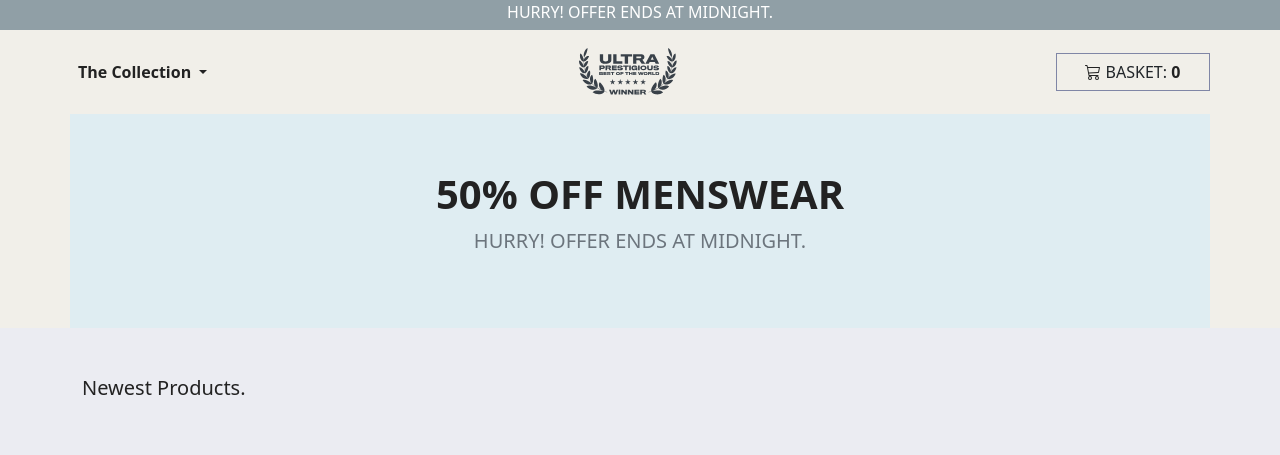
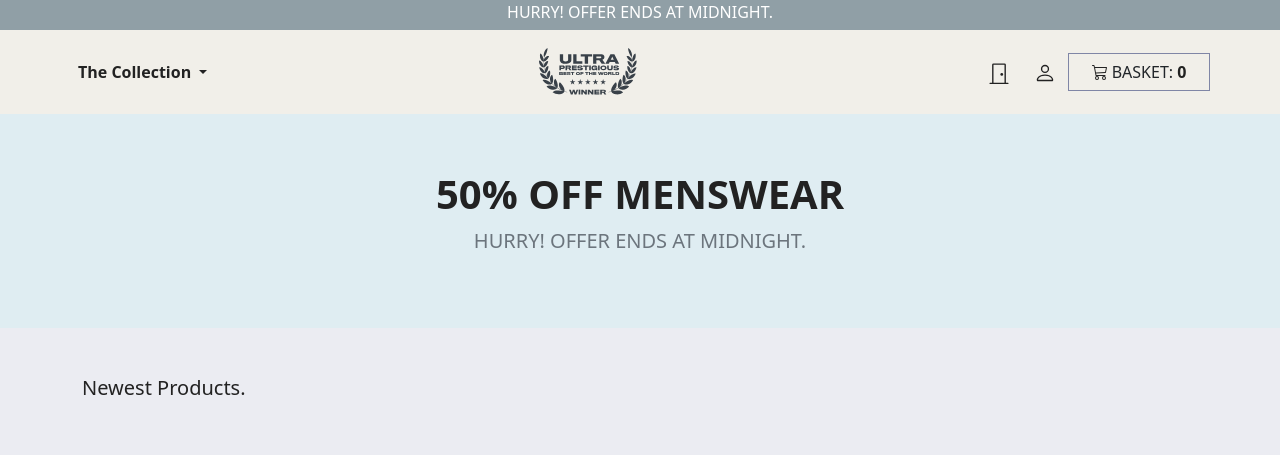
Before and after one commit to DelroyBrown28/nueui-ecommerce-template-lvl1, a Django app: page / in a window 1280 px wide. Shown: the top 455 px of the page. Run offline with Django 3.2, Linux system fonts and the light colour scheme; data that the repository does not hold is empty; some libraries are stand-ins or nearby versions.

Commit message:
added login logout and account to nav

```diff
--- a/templates/includes/main_nav.html
+++ b/templates/includes/main_nav.html
@@ -38,12 +38,51 @@
             </ul>
 
 
-               <div class="w-100 text-center">
+            <div class="w-100 text-center">
                 <a class="navbar-brand" href="/">
                     <img class="main-nav__man-nav-logo" src="{% static 'home_page_logos/logoipsum-logo-22.svg' %}">
                 </a>
 
-               </div>
+            </div>
+
+
+            {% if user.is_authenticated %}
+            <a type="button" role="button" href=""
+                class="btn btn-outline-secondary border-0 basket-btn">
+                <div>
+                    <svg xmlns="http://www.w3.org/2000/svg" width="22" height="22" fill="currentColor"
+                        class="bi bi-door-closed" viewBox="0 0 16 16">
+                        <path
+                            d="M3 2a1 1 0 0 1 1-1h8a1 1 0 0 1 1 1v13h1.5a.5.5 0 0 1 0 1h-13a.5.5 0 0 1 0-1H3V2zm1 13h8V2H4v13z" />
+                        <path d="M9 9a1 1 0 1 0 2 0 1 1 0 0 0-2 0z" />
+                    </svg>
+                </div>
+            </a>
+            {% else %}
+            <a type="button" role="button" href=""
+                class="btn btn-outline-secondary border-0 basket-btn">
+                <div>
+                    <svg xmlns="http://www.w3.org/2000/svg" width="22" height="22" fill="currentColor"
+                        class="bi bi-door-closed" viewBox="0 0 16 16">
+                        <path
+                            d="M3 2a1 1 0 0 1 1-1h8a1 1 0 0 1 1 1v13h1.5a.5.5 0 0 1 0 1h-13a.5.5 0 0 1 0-1H3V2zm1 13h8V2H4v13z" />
+                        <path d="M9 9a1 1 0 1 0 2 0 1 1 0 0 0-2 0z" />
+                    </svg>
+                </div>
+            </a>
+            {% endif %}
+            <a type="button" role="button" href=""
+                        class="btn btn-outline-secondary border-0 basket-btn">
+                        <div>
+                            <svg xmlns="http://www.w3.org/2000/svg" width="22" height="22" fill="currentColor"
+                                class="bi bi-person" viewBox="0 0 16 16">
+                                <path
+                                    d="M8 8a3 3 0 1 0 0-6 3 3 0 0 0 0 6zm2-3a2 2 0 1 1-4 0 2 2 0 0 1 4 0zm4 8c0 1-1 1-1 1H3s-1 0-1-1 1-4 6-4 6 3 6 4zm-1-.004c-.001-.246-.154-.986-.832-1.664C11.516 10.68 10.289 10 8 10c-2.29 0-3.516.68-4.168 1.332-.678.678-.83 1.418-.832 1.664h10z" />
+                            </svg>
+                        </div>
+                    </a>
+
+
             <a type="button" role="button" href="{% url 'basket:basket_summary' %}"
                 class="btn navbar__basket-button fade-hover">
 
--- a/templates/main_store/home.html
+++ b/templates/main_store/home.html
@@ -10,7 +10,7 @@
         {% include 'includes/main_nav.html' %}
 
 
-    <section class="py-5 container text-center home-page__top-banner">
+    <section class="py-5 text-center home-page__top-banner">
         <div class="row py-lg-2">
             <div class="col-lg-6 col-md-8 mx-auto">
                 <h1 class="h1 fw-bold">50% OFF MENSWEAR</h1>
```
